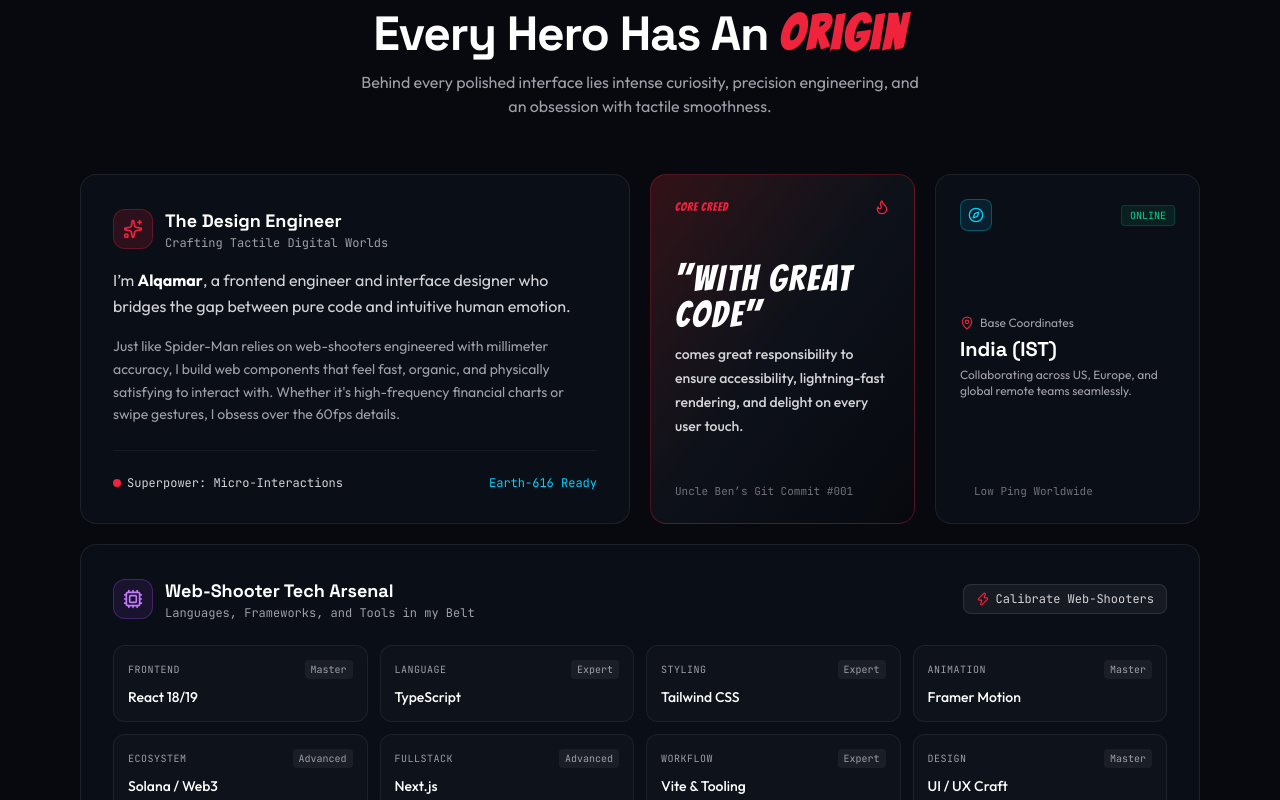
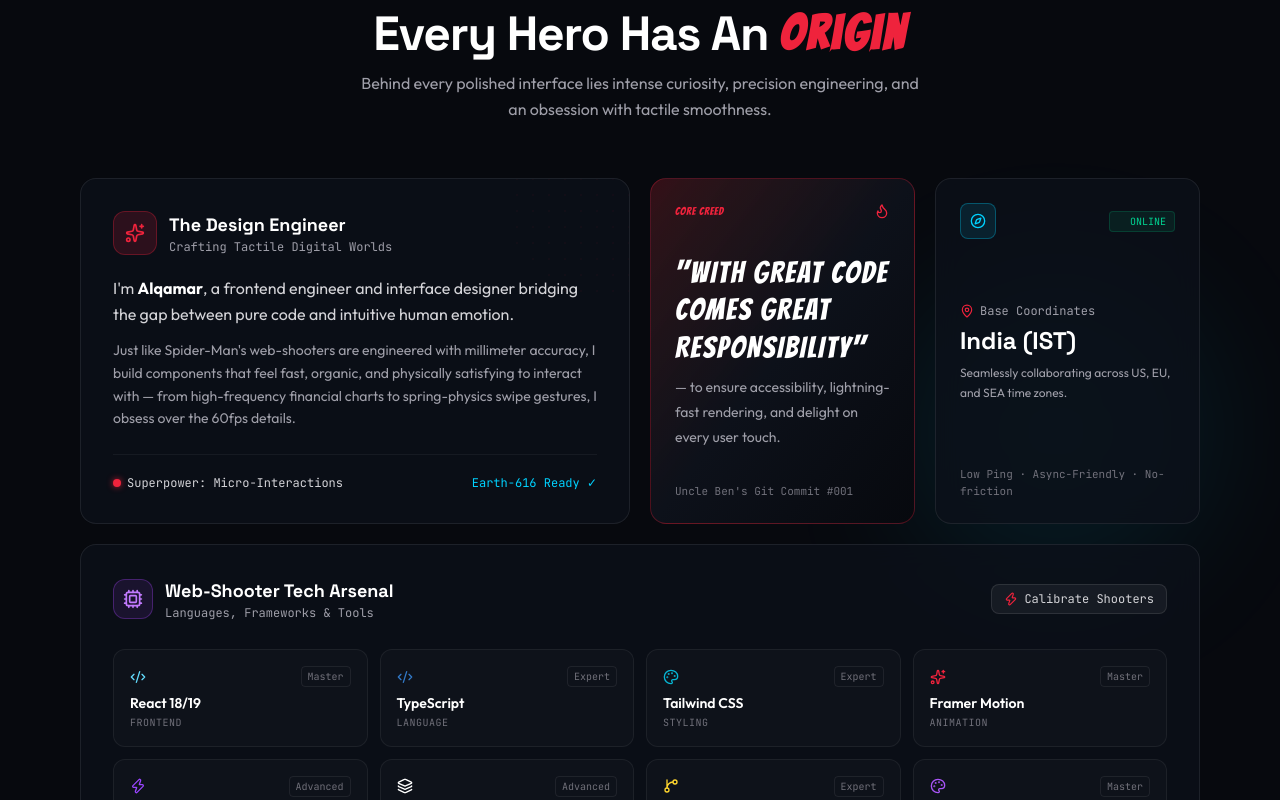
Before and after one commit to alqamarzz/portfolio, a React (Vite) app: page / in a window 1280 px wide. Shown: the part 1020-1820 px from the top of the page. Built offline with nearby package versions, Linux system fonts and the light colour scheme.

Commit message:
feat: redesign About section with skill pips, add GitHub Pages CI/CD workflow, optimized chunk splitting + vite base path

```diff
--- a/src/components/AboutBento.tsx
+++ b/src/components/AboutBento.tsx
@@ -1,4 +1,4 @@
-import React from 'react';
+import React, { useState } from 'react';
 import { motion } from 'framer-motion';
 import { sound } from '../utils/audio';
 import {
@@ -7,27 +7,42 @@ import {
   Sparkles,
   Cpu,
   Compass,
-  Flame
+  Flame,
+  Code2,
+  Layers,
+  Palette,
+  GitBranch,
 } from 'lucide-react';
 
 interface AboutBentoProps {
   triggerSpiderSense: (msg?: string) => void;
 }
 
+const SKILLS = [
+  { name: 'React 18/19', category: 'Frontend', level: 'Master', icon: Code2, color: '#61dafb' },
+  { name: 'TypeScript', category: 'Language', level: 'Expert', icon: Code2, color: '#3178c6' },
+  { name: 'Tailwind CSS', category: 'Styling', level: 'Expert', icon: Palette, color: '#06b6d4' },
+  { name: 'Framer Motion', category: 'Animation', level: 'Master', icon: Sparkles, color: '#ef233c' },
+  { name: 'Solana / Web3', category: 'Ecosystem', level: 'Advanced', icon: Zap, color: '#9945ff' },
+  { name: 'Next.js', category: 'Fullstack', level: 'Advanced', icon: Layers, color: '#ffffff' },
+  { name: 'Vite & Tooling', category: 'Workflow', level: 'Expert', icon: GitBranch, color: '#ffd62e' },
+  { name: 'UI / UX Craft', category: 'Design', level: 'Master', icon: Palette, color: '#a855f7' },
+];
+
+const LEVEL_COLORS: Record<string, string> = {
+  Master: '#ef233c',
+  Expert: '#00d2ff',
+  Advanced: '#a855f7',
+};
+
 export const AboutBento: React.FC<AboutBentoProps> = ({ triggerSpiderSense }) => {
-  const skills = [
-    { name: 'React 18/19', category: 'Frontend', level: 'Master' },
-    { name: 'TypeScript', category: 'Language', level: 'Expert' },
-    { name: 'Tailwind CSS', category: 'Styling', level: 'Expert' },
-    { name: 'Framer Motion', category: 'Animation', level: 'Master' },
-    { name: 'Solana / Web3', category: 'Ecosystem', level: 'Advanced' },
-    { name: 'Next.js', category: 'Fullstack', level: 'Advanced' },
-    { name: 'Vite & Tooling', category: 'Workflow', level: 'Expert' },
-    { name: 'UI / UX Craft', category: 'Design', level: 'Master' },
-  ];
+  const [hoveredSkill, setHoveredSkill] = useState<string | null>(null);
 
   return (
     <section id="about" className="relative py-24 px-4 max-w-6xl mx-auto">
+      {/* Decorative background glow */}
+      <div className="absolute right-0 top-1/2 -translate-y-1/2 w-80 h-80 bg-[#00d2ff]/8 rounded-full blur-3xl pointer-events-none -z-10" />
+
       {/* Section Header */}
       <div className="flex flex-col items-center mb-14 text-center">
         <motion.div
@@ -37,33 +52,35 @@ export const AboutBento: React.FC<AboutBentoProps> = ({ triggerSpiderSense }) =>
           className="inline-flex items-center gap-1.5 px-3 py-1 rounded-full bg-[#ef233c]/10 border border-[#ef233c]/30 text-[#ef233c] text-xs font-mono-tech mb-3 uppercase tracking-wider"
         >
           <Zap className="w-3.5 h-3.5" />
-          <span>Origin & Arsenal</span>
+          <span>Origin Story</span>
         </motion.div>
-
         <h2 className="font-heading text-3xl sm:text-5xl font-extrabold text-white tracking-tight">
-          Every Hero Has An <span className="text-[#ef233c] font-comic tracking-normal">Origin</span>
+          Every Hero Has An{' '}
+          <span className="text-[#ef233c] font-comic tracking-normal">Origin</span>
         </h2>
-        <p className="text-zinc-400 text-sm sm:text-base max-w-xl mt-3">
-          Behind every polished interface lies intense curiosity, precision engineering, and an obsession with tactile smoothness.
+        <p className="text-zinc-400 text-sm sm:text-base max-w-xl mt-3 leading-relaxed">
+          Behind every polished interface lies intense curiosity, precision engineering, and an obsession
+          with tactile smoothness.
         </p>
       </div>
 
-      {/* Bento Grid Layout */}
+      {/* Bento Grid */}
       <div className="grid grid-cols-1 md:grid-cols-3 lg:grid-cols-4 gap-4 sm:gap-5">
-        {/* Card 1: Bio / Origin Story (Col span 2) */}
+
+        {/* ── Card 1: Bio (wide) ── */}
         <motion.div
           initial={{ opacity: 0, y: 20 }}
           whileInView={{ opacity: 1, y: 0 }}
           viewport={{ once: true }}
           transition={{ duration: 0.4 }}
-          className="md:col-span-2 rounded-2xl glass-hud p-6 sm:p-8 flex flex-col justify-between relative overflow-hidden group hover:border-[#ef233c]/40 transition"
+          className="md:col-span-2 rounded-2xl glass-hud p-6 sm:p-8 flex flex-col justify-between relative overflow-hidden hover:border-[#ef233c]/40 transition group"
         >
-          {/* Subtle Halftone Corner Accent */}
-          <div className="absolute -top-12 -right-12 w-40 h-40 comic-halftone rounded-full opacity-30 pointer-events-none" />
+          {/* Corner halftone accent */}
+          <div className="absolute -top-14 -right-14 w-44 h-44 comic-halftone rounded-full opacity-25 pointer-events-none" />
 
           <div>
-            <div className="flex items-center gap-3 mb-4">
-              <div className="w-10 h-10 rounded-xl bg-[#ef233c]/15 border border-[#ef233c]/30 flex items-center justify-center text-[#ef233c]">
+            <div className="flex items-center gap-3 mb-5">
+              <div className="w-11 h-11 rounded-xl bg-[#ef233c]/15 border border-[#ef233c]/30 flex items-center justify-center text-[#ef233c]">
                 <Sparkles className="w-5 h-5" />
               </div>
               <div>
@@ -72,51 +89,57 @@ export const AboutBento: React.FC<AboutBentoProps> = ({ triggerSpiderSense }) =>
               </div>
             </div>
 
-            <p className="text-zinc-300 text-sm sm:text-base leading-relaxed mb-4">
-              I’m <strong className="text-white">Alqamar</strong>, a frontend engineer and interface designer who bridges the gap between pure code and intuitive human emotion.
+            <p className="text-zinc-300 text-sm sm:text-base leading-relaxed mb-3">
+              I'm <strong className="text-white font-bold">Alqamar</strong>, a frontend engineer and
+              interface designer bridging the gap between pure code and intuitive human emotion.
             </p>
             <p className="text-zinc-400 text-sm leading-relaxed">
-              Just like Spider-Man relies on web-shooters engineered with millimeter accuracy, I build web components that feel fast, organic, and physically satisfying to interact with. Whether it's high-frequency financial charts or swipe gestures, I obsess over the 60fps details.
+              Just like Spider-Man's web-shooters are engineered with millimeter accuracy, I build
+              components that feel fast, organic, and physically satisfying to interact with — from
+              high-frequency financial charts to spring-physics swipe gestures, I obsess over the
+              60fps details.
             </p>
           </div>
 
-          <div className="pt-6 mt-6 border-t border-white/5 flex flex-wrap items-center justify-between gap-3 text-xs font-mono-tech text-zinc-400">
+          <div className="pt-5 mt-6 border-t border-white/5 flex flex-wrap items-center justify-between gap-3 text-xs font-mono-tech">
             <span className="flex items-center gap-1.5 text-zinc-300">
-              <span className="w-2 h-2 rounded-full bg-[#ef233c]" />
+              <span className="w-2 h-2 rounded-full bg-[#ef233c] shadow-[0_0_6px_rgba(239,35,60,0.8)]" />
               Superpower: Micro-Interactions
             </span>
-            <span className="text-[#00d2ff]">Earth-616 Ready</span>
+            <span className="text-[#00d2ff]">Earth-616 Ready ✓</span>
           </div>
         </motion.div>
 
-        {/* Card 2: Spider Philosophy Quote */}
+        {/* ── Card 2: Spider Creed Quote ── */}
         <motion.div
           initial={{ opacity: 0, y: 20 }}
           whileInView={{ opacity: 1, y: 0 }}
           viewport={{ once: true }}
           transition={{ duration: 0.4, delay: 0.1 }}
-          className="rounded-2xl bg-gradient-to-br from-[#ef233c]/20 via-[#0d111a] to-[#07090e] border border-[#ef233c]/30 p-6 flex flex-col justify-between relative group"
+          className="rounded-2xl bg-gradient-to-br from-[#ef233c]/20 via-[#0d111a] to-[#07090e] border border-[#ef233c]/30 p-6 flex flex-col justify-between relative group hover:border-[#ef233c]/50 transition"
         >
           <div className="flex items-center justify-between">
-            <span className="font-comic text-xs tracking-widest text-[#ef233c] uppercase">Core Creed</span>
+            <span className="font-comic text-[11px] tracking-widest text-[#ef233c] uppercase">
+              Core Creed
+            </span>
             <Flame className="w-4 h-4 text-[#ef233c]" />
           </div>
 
-          <div className="my-6">
-            <span className="font-comic text-3xl sm:text-4xl text-white tracking-wide block leading-none mb-2">
-              "WITH GREAT CODE"
+          <div className="my-5">
+            <span className="font-comic text-2xl sm:text-3xl text-white tracking-wide block leading-tight mb-2">
+              "WITH GREAT CODE COMES GREAT RESPONSIBILITY"
             </span>
-            <span className="text-zinc-300 text-xs sm:text-sm font-medium leading-normal">
-              comes great responsibility to ensure accessibility, lightning-fast rendering, and delight on every user touch.
+            <span className="text-zinc-400 text-xs sm:text-sm leading-relaxed">
+              — to ensure accessibility, lightning-fast rendering, and delight on every user touch.
             </span>
           </div>
 
           <div className="text-[11px] font-mono-tech text-zinc-500">
-            Uncle Ben’s Git Commit #001
+            Uncle Ben's Git Commit #001
           </div>
         </motion.div>
 
-        {/* Card 3: Location / Multiverse Node */}
+        {/* ── Card 3: Location ── */}
         <motion.div
           initial={{ opacity: 0, y: 20 }}
           whileInView={{ opacity: 1, y: 0 }}
@@ -125,32 +148,32 @@ export const AboutBento: React.FC<AboutBentoProps> = ({ triggerSpiderSense }) =>
           className="rounded-2xl glass-hud p-6 flex flex-col justify-between hover:border-[#00d2ff]/40 transition group"
         >
           <div className="flex items-center justify-between">
-            <div className="w-8 h-8 rounded-lg bg-[#00d2ff]/10 border border-[#00d2ff]/30 flex items-center justify-center text-[#00d2ff]">
+            <div className="w-9 h-9 rounded-lg bg-[#00d2ff]/10 border border-[#00d2ff]/30 flex items-center justify-center text-[#00d2ff]">
               <Compass className="w-4 h-4" />
             </div>
-            <span className="text-[10px] font-mono-tech px-2 py-0.5 rounded bg-emerald-500/10 text-emerald-400 border border-emerald-500/20">
+            <span className="text-[10px] font-mono-tech px-2 py-0.5 rounded bg-emerald-500/10 text-emerald-400 border border-emerald-500/20 flex items-center gap-1.5">
+              <span className="w-1.5 h-1.5 rounded-full bg-emerald-400 animate-ping" />
               ONLINE
             </span>
           </div>
 
           <div className="my-4">
-            <div className="flex items-center gap-1.5 text-zinc-400 text-xs mb-1">
+            <div className="flex items-center gap-1.5 text-zinc-400 text-xs mb-1.5">
               <MapPin className="w-3.5 h-3.5 text-[#ef233c]" />
-              <span>Base Coordinates</span>
+              <span className="font-mono-tech">Base Coordinates</span>
             </div>
-            <h4 className="font-heading text-xl font-bold text-white">India (IST)</h4>
-            <p className="text-xs text-zinc-400 mt-1">
-              Collaborating across US, Europe, and global remote teams seamlessly.
+            <h4 className="font-heading text-2xl font-bold text-white">India (IST)</h4>
+            <p className="text-xs text-zinc-400 mt-1.5 leading-relaxed">
+              Seamlessly collaborating across US, EU, and SEA time zones.
             </p>
           </div>
 
-          <div className="text-[11px] font-mono-tech text-zinc-500 flex items-center gap-2">
-            <span className="w-1.5 h-1.5 rounded-full bg-emerald-400 animate-ping" />
-            <span>Low Ping Worldwide</span>
+          <div className="text-[11px] font-mono-tech text-zinc-500">
+            Low Ping · Async-Friendly · No-friction
           </div>
         </motion.div>
 
-        {/* Card 4: Web-Shooter Arsenal / Skills */}
+        {/* ── Card 4: Web-Shooter Tech Arsenal (full width) ── */}
         <motion.div
           initial={{ opacity: 0, y: 20 }}
           whileInView={{ opacity: 1, y: 0 }}
@@ -158,54 +181,72 @@ export const AboutBento: React.FC<AboutBentoProps> = ({ triggerSpiderSense }) =>
           transition={{ duration: 0.4, delay: 0.2 }}
           className="md:col-span-3 lg:col-span-4 rounded-2xl glass-hud p-6 sm:p-8 hover:border-white/20 transition"
         >
-          <div className="flex flex-col sm:flex-row sm:items-center justify-between gap-4 mb-6">
+          <div className="flex flex-col sm:flex-row sm:items-center justify-between gap-4 mb-7">
             <div className="flex items-center gap-3">
               <div className="w-10 h-10 rounded-xl bg-purple-500/10 border border-purple-500/30 flex items-center justify-center text-purple-400">
                 <Cpu className="w-5 h-5" />
               </div>
               <div>
-                <h3 className="font-heading text-lg font-bold text-white">
-                  Web-Shooter Tech Arsenal
-                </h3>
-                <p className="text-xs text-zinc-400 font-mono-tech">
-                  Languages, Frameworks, and Tools in my Belt
-                </p>
+                <h3 className="font-heading text-lg font-bold text-white">Web-Shooter Tech Arsenal</h3>
+                <p className="text-xs text-zinc-400 font-mono-tech">Languages, Frameworks & Tools</p>
               </div>
             </div>
 
             <button
               onClick={() => {
                 sound.playThwip();
-                triggerSpiderSense('ARSENAL ARMED & READY!');
+                triggerSpiderSense('ARSENAL FULLY ARMED!');
               }}
               className="self-start sm:self-auto text-xs font-mono-tech px-3 py-1.5 rounded-lg bg-white/5 border border-white/10 hover:border-[#ef233c] text-zinc-300 hover:text-white transition flex items-center gap-1.5"
             >
               <Zap className="w-3.5 h-3.5 text-[#ef233c]" />
-              <span>Calibrate Web-Shooters</span>
+              Calibrate Shooters
             </button>
           </div>
 
-          {/* Grid of Skill Pills */}
+          {/* Skill Grid */}
           <div className="grid grid-cols-2 sm:grid-cols-4 gap-3">
-            {skills.map((skill) => (
+            {SKILLS.map((skill) => {
+              const Icon = skill.icon;
+              const isHovered = hoveredSkill === skill.name;
+              return (
+                <motion.div
+                  key={skill.name}
+                  onMouseEnter={() => { setHoveredSkill(skill.name); sound.playClick(); }}
+                  onMouseLeave={() => setHoveredSkill(null)}
+                  whileHover={{ scale: 1.03 }}
+                  transition={{ type: 'spring', stiffness: 400, damping: 25 }}
+                  className="p-4 rounded-xl bg-white/[0.02] border border-white/[0.06] hover:border-[#ef233c]/35 transition-all cursor-default flex flex-col gap-2 relative overflow-hidden"
+                >
+                  {/* Level pip bottom bar */}
                   <div
-                key={skill.name}
-                onMouseEnter={() => sound.playClick()}
-                className="p-3.5 rounded-xl bg-white/[0.02] border border-white/[0.06] hover:bg-white/[0.05] hover:border-[#ef233c]/30 transition group flex flex-col justify-between"
+                    className="absolute bottom-0 left-0 h-[2px] transition-all duration-500 rounded-b-xl"
+                    style={{
+                      width: isHovered ? '100%' : '0%',
+                      backgroundColor: LEVEL_COLORS[skill.level] ?? '#ef233c',
+                    }}
+                  />
+                  <div className="flex items-center justify-between">
+                    <Icon className="w-4 h-4" style={{ color: skill.color }} />
+                    <span
+                      className="text-[10px] font-mono-tech px-1.5 py-0.5 rounded border transition-colors"
+                      style={isHovered
+                        ? { color: LEVEL_COLORS[skill.level], borderColor: `${LEVEL_COLORS[skill.level]}50`, backgroundColor: `${LEVEL_COLORS[skill.level]}12` }
+                        : { color: '#71717a', borderColor: 'rgba(255,255,255,0.07)', backgroundColor: 'transparent' }
+                      }
                     >
-                <div className="flex items-center justify-between mb-2">
-                  <span className="text-[10px] uppercase tracking-wider font-mono-tech text-zinc-400 group-hover:text-[#ef233c] transition-colors">
-                    {skill.category}
-                  </span>
-                  <span className="text-[10px] font-mono-tech px-1.5 py-0.5 rounded bg-white/5 text-zinc-400">
                       {skill.level}
                     </span>
                   </div>
-                <div className="font-medium text-white text-sm group-hover:translate-x-0.5 transition-transform">
-                  {skill.name}
+                  <div>
+                    <div className="font-semibold text-white text-sm leading-tight">{skill.name}</div>
+                    <div className="text-[10px] font-mono-tech text-zinc-500 uppercase tracking-wider mt-0.5">
+                      {skill.category}
                     </div>
                   </div>
-            ))}
+                </motion.div>
+              );
+            })}
           </div>
         </motion.div>
       </div>
```
Also changed, not shown: vite.config.ts (+19 -0 lines). Lines whose indentation alone changed are shown as unchanged.
